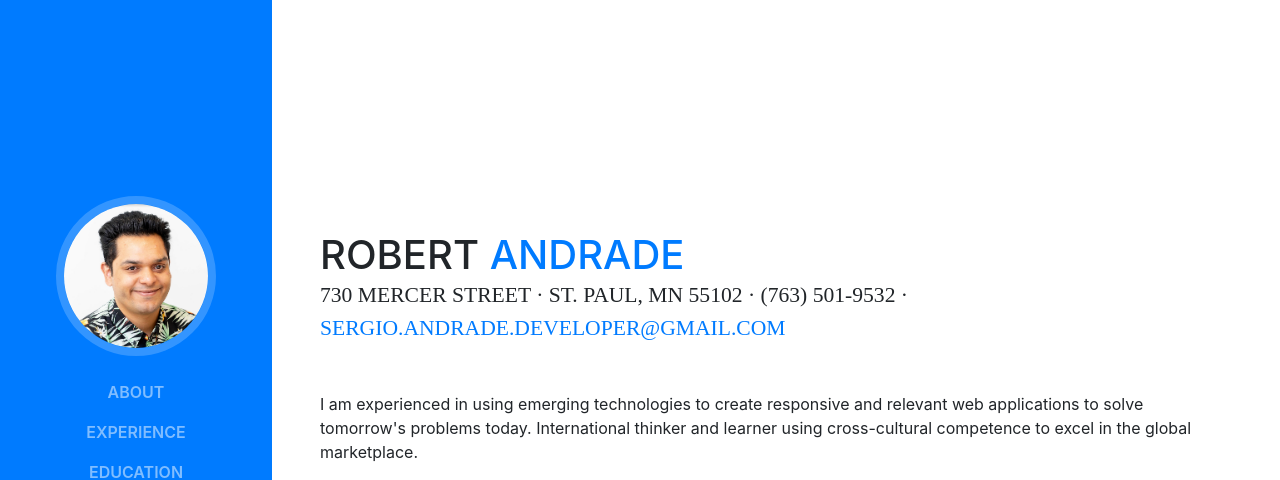
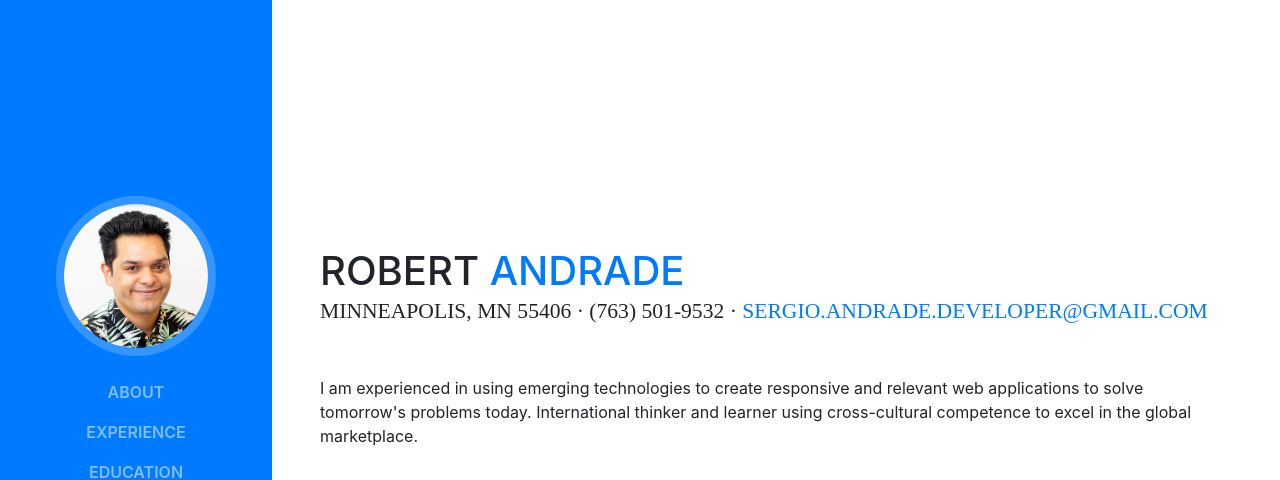
Before and after one commit to RobertAndradeJr/RobertAndradeJr, a website with bundled scripts: page index.html in a window 1280 px wide. Shown: the top 480 px of the page. Built offline with nearby package versions, Linux system fonts and the light colour scheme; a web font is replaced by a local one.

Commit message:
updated addy

```diff
--- a/index.html
+++ b/index.html
@@ -68,7 +68,7 @@
           <h1 class="mb-0">Robert
             <span class="text-primary">Andrade</span>
           </h1>
-          <div class="subheading mb-5">730 Mercer Street · St. Paul, MN 55102 · (763) 501-9532 ·
+          <div class="subheading mb-5">Minneapolis, MN 55406 · (763) 501-9532 ·
             <a href="mailto:name@email.com">sergio.andrade.developer@gmail.com</a>
           </div>
           <p class="mb-5">I am experienced in using emerging technologies to create responsive and relevant web applications to solve tomorrow's problems today. International thinker and learner using cross-cultural competence to excel in the global marketplace.</p>
```
